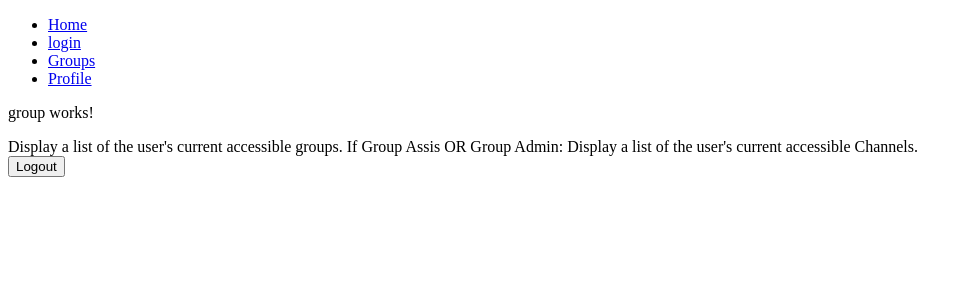
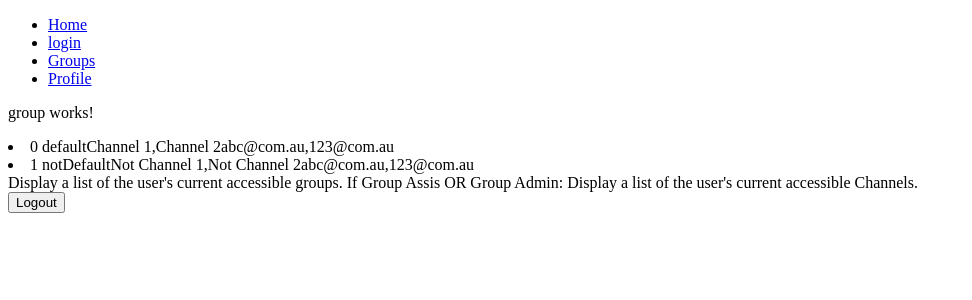
Before and after one commit to Popopz/TeleCord, an Angular app: page /group in a window 1280 px wide. Shown: the top 300 px of the page, without its empty margins (0-972 px from the left). Built offline with nearby package versions, Linux system fonts and the light colour scheme; sample sign-in values are in the browser's storage.

Commit message:
Completed Calling of groups

```diff
--- a/src/app/group/group.component.html
+++ b/src/app/group/group.component.html
@@ -1,6 +1,14 @@
+
 <p>group works!</p>
 
-
+<li *ngFor="let pag of page; index as i;">
+    {{i}} {{pag}}{{channel[i]}}{{assis[i]}}
+</li>
+<!--
+<li *ngFor="let user of users; index as i; first as isFirst">
+    {{i}}/{{users.length}}. {{user}} <span *ngIf="isFirst">default</span>
+  </li>
+-->
 Display a list of the user's current accessible groups.
 If Group Assis OR Group Admin:
 
--- a/src/app/group/group.component.ts
+++ b/src/app/group/group.component.ts
@@ -1,5 +1,6 @@
 import { Component, OnInit } from '@angular/core';
 import { Router } from '@angular/router';
+import TeleCord from '../../assets/TeleCord.json';
 
 @Component({
   selector: 'app-group',
@@ -7,14 +8,64 @@ import { Router } from '@angular/router';
   styleUrls: ['./group.component.css']
 })
 export class GroupComponent implements OnInit {
-
+  page = this.getPage();
+  assis = this.getAssis();
+  channel = this.getChannel();
   constructor(private router: Router) { }
-
+  accessGroups = this.accessibleGroups()
   ngOnInit(): void {
+    //Check if the user is logged in, if not, make them log-in.
     let myvar = localStorage.getItem("username");
     if (myvar == undefined){
       this.router.navigateByUrl('/login');
     }
   }
-
+  accessibleGroups(){
+    //Figure out if the user has access to any specific groups
+    var listOfGroups = []
+    var userID = 0;
+    for (let i = 0; i < TeleCord.user.length; i++){
+      userID = i;
+      listOfGroups.push(TeleCord.user[i].groups);
+    }
+    //If the user is a 'GroupAdmin' give them access to every group.
+    for (let i = 0; i < TeleCord.user[userID].role.length; i++){
+      if (TeleCord.user[userID].role[i] == 'GroupAdmin'){
+        var temp = []
+        for (let i = 0; i < TeleCord.group.length; i++){
+          temp.push(TeleCord.group[i].page)
+        }
+        listOfGroups = temp;
+      }
+    }
+  }
+  getPage(){
+    var page = []
+    for (let i = 0; i < TeleCord.group.length; i++){
+      page.push(TeleCord.group[i].page);
+    }
+    return page;
+  }
+  getChannel(){
+    var channel = []
+    for (let i = 0; i < TeleCord.group.length; i++){
+      var temp1 = []
+      for (let j = 0; j < TeleCord.group[i].channel.length; j++){
+         temp1.push(TeleCord.group[i].channel[j]);
+      }
+      channel.push(temp1)
+    }
+    return channel;
+  }
+  getAssis(){
+    var assis = []
+    for (let i = 0; i < TeleCord.group.length; i++){
+      var temp2 = []
+      for (let j = 0; j < TeleCord.group[i].assis.length; j++){
+        temp2.push(TeleCord.group[i].assis[j]);
+      }
+      assis.push(temp2)
+    }
+    return assis;
+  }
 }
--- a/src/app/login/login.component.ts
+++ b/src/app/login/login.component.ts
@@ -30,6 +30,5 @@ export class LoginComponent implements OnInit {
   ngOnInit(): void {
     console.log('Reading local json files');
     console.log(TeleCord);
-    let mytest = []
   }
 }
--- a/src/assets/TeleCord.json
+++ b/src/assets/TeleCord.json
@@ -3,18 +3,25 @@
     {
       "username": "123",
       "email": "abc@com.au",
-      "role": ["SuperAdmin","GroupAdmin","User"]
+      "role": ["SuperAdmin","GroupAdmin","User"],
+      "groups": ["default"]
     },
     {
       "username": "123",
       "email": "abc@com.au",
-      "role": ["SuperAdmin","GroupAdmin","User"]
+      "role": ["SuperAdmin","GroupAdmin","User"],
+      "groups": ["notdefault"]
     }
   ],
   "group": [
       {
       "page": "default",
-      "channel": ["default1","default2"],
+      "channel": ["Channel 1","Channel 2"],
+      "assis": ["abc@com.au","123@com.au"]
+    },
+    {
+      "page": "notDefault",
+      "channel": ["Not Channel 1","Not Channel 2"],
       "assis": ["abc@com.au","123@com.au"]
     }
   ]
```
